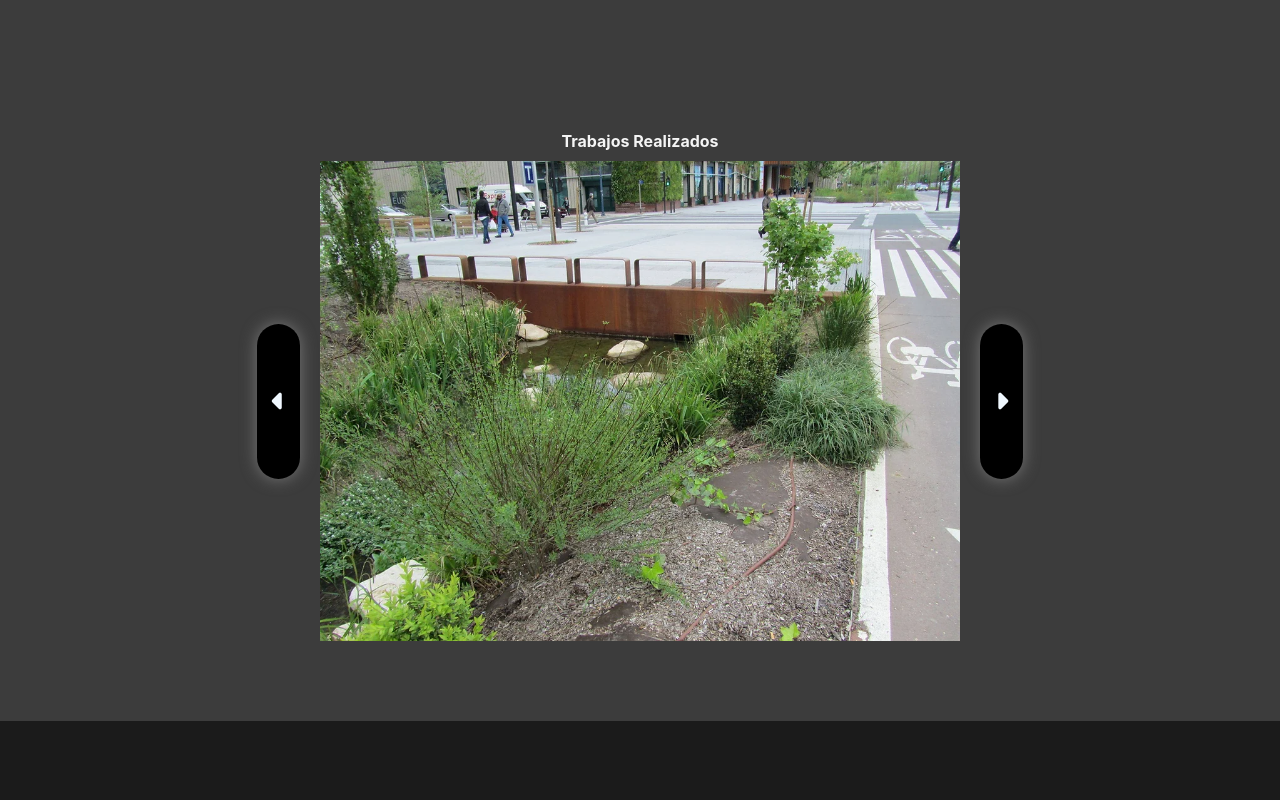
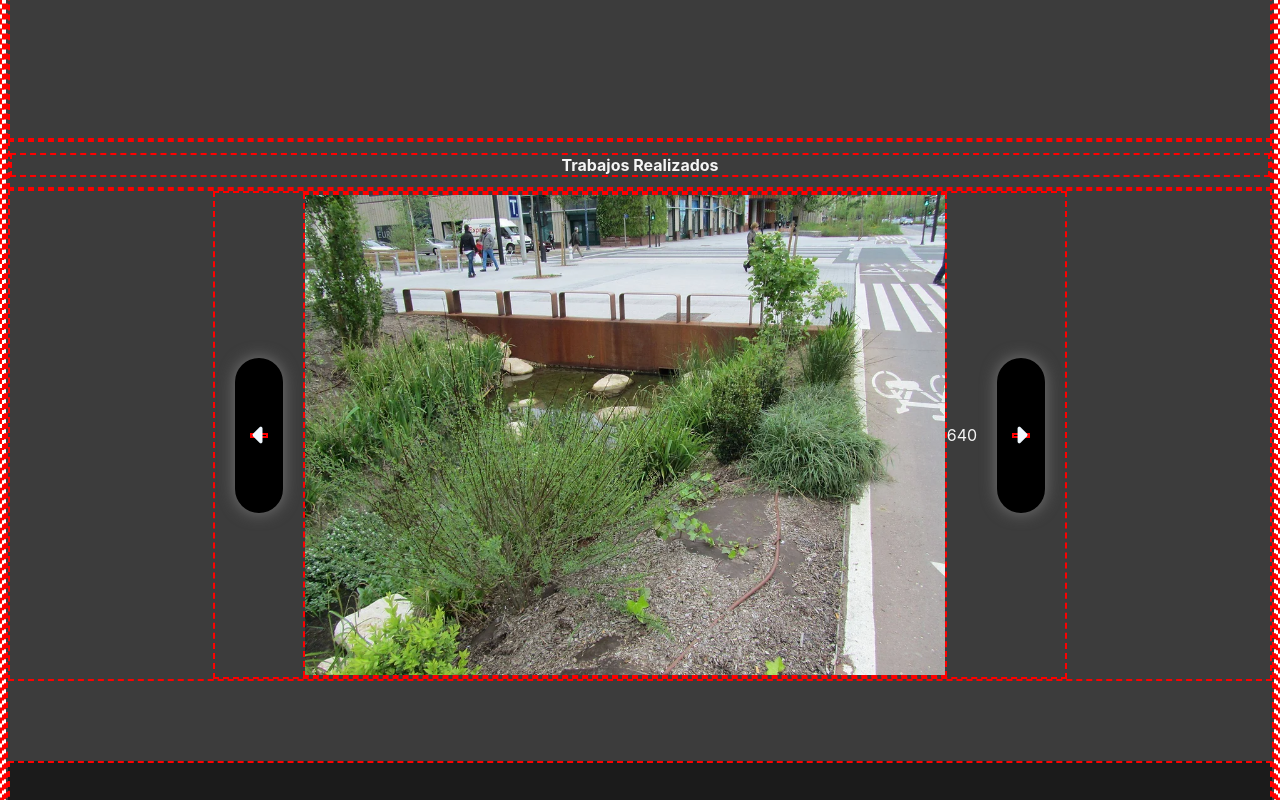
Before and after one commit to Oliver343/montajes-indumet-sl, a React (Create React App) app: page / in a window 1280 px wide. Shown: the part 1280-2080 px from the top of the page. Built offline with nearby package versions, Linux system fonts and the light colour scheme.

Commit message:
removed set width

```diff
--- a/src/components/GalleryScroll.jsx
+++ b/src/components/GalleryScroll.jsx
@@ -51,6 +51,7 @@ export default function GalleryScroll() {
         <div className='gallery-scroll'>
             <button className='sideButton' onClick={handleLeft}><i className="fa-solid fa-caret-left fa-2xl"></i></button>
             <img width={width / 2} src={imgSet[currentImg]} alt=""/>
+            {width /2}
             <button className='sideButton' onClick={handleRight}><i className="fa-solid fa-caret-right fa-2xl"></i></button>
         </div>
     )
--- a/src/pages/WholeSite.css
+++ b/src/pages/WholeSite.css
@@ -1,12 +1,11 @@
 * {
-    /* border: red 2px dashed; */
+    border: red 2px dashed;
 }
 
 .wholesite-body {
     background-color: rgb(60, 60, 60);
     color: whitesmoke;
     min-height: 100vh;
-    min-width: 100vh;
 }
 
 .header {
```
